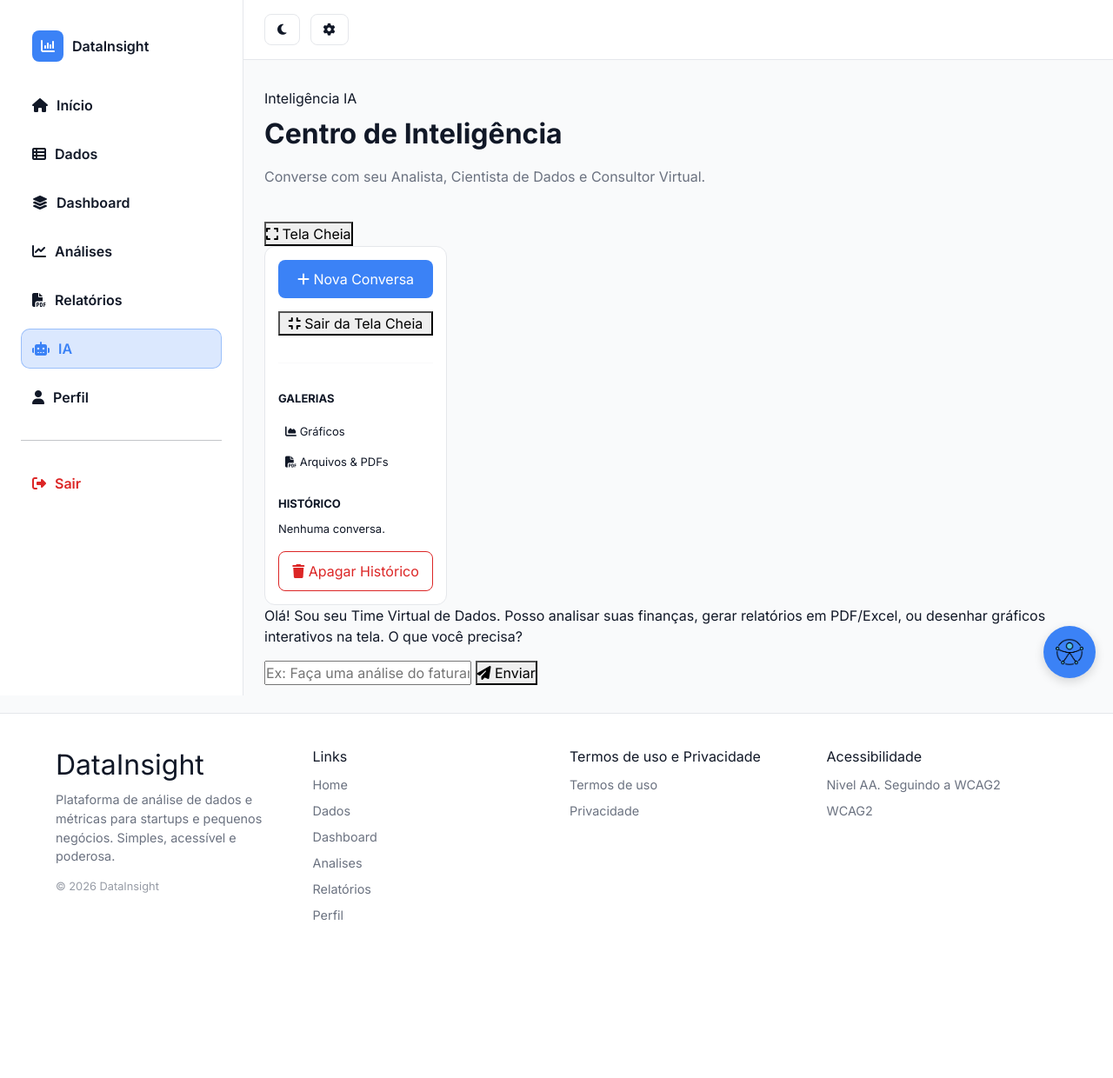
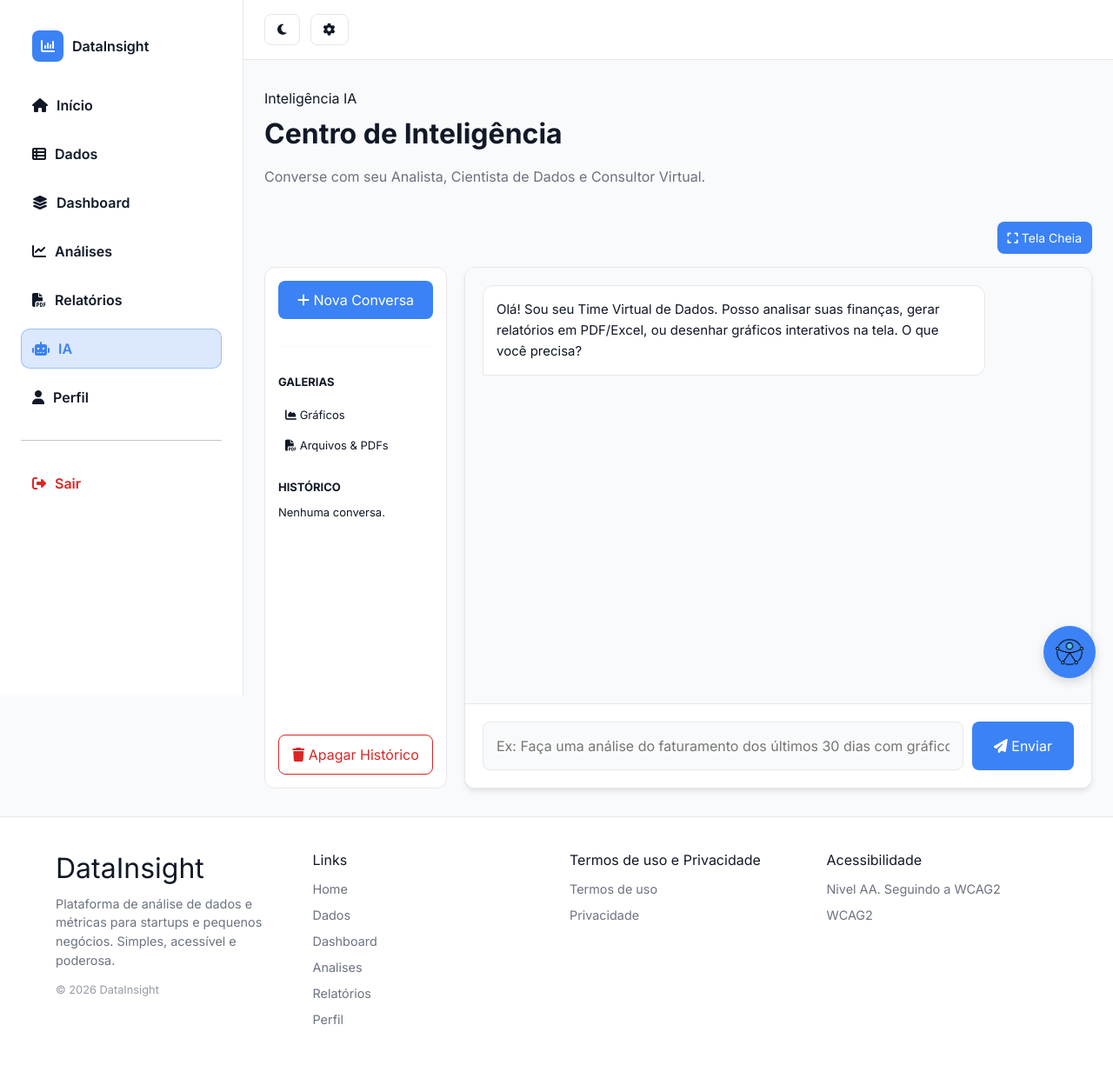
Before and after one commit to Ima23-d/-Projeto-Extensao_2.0, a Flask app: page /ia in a window 1280 px wide. Shown: the whole page at 87% size. Before the commit the page ends 1059 px from the top, so only its background shows below. Run offline with Flask 3, Linux system fonts and the light colour scheme; the visitor is signed in with stand-in values (Sample User, id 1); data that the repository does not hold is empty; some libraries are stand-ins or nearby versions.

Commit message:
Update estilo.css

```diff
--- a/static/css/estilo.css
+++ b/static/css/estilo.css
@@ -258,7 +258,8 @@ body {
 
 .campo-senha .entrada {
   width: 100%;
-  padding-right: 45px; /* Espaço para o ícone */
+  padding-right: 45px;
+  /* Espaço para o ícone */
 }
 
 .olho-senha {
@@ -299,6 +300,7 @@ body {
 .tema-escuro .navbar-custom .navbar-toggler-icon {
   filter: invert(1);
 }
+
 /* ============================
    BOTÕES
    ============================ */
@@ -453,6 +455,7 @@ body {
     height: 0 !important;
     opacity: 0;
   }
+
   to {
     opacity: 1;
   }
@@ -462,20 +465,44 @@ body {
   animation: chartBarSlideUp 0.8s ease-out forwards;
 }
 
-.chart-bar:nth-child(1) { animation-delay: 0.1s; }
-.chart-bar:nth-child(2) { animation-delay: 0.2s; }
-.chart-bar:nth-child(3) { animation-delay: 0.3s; }
-.chart-bar:nth-child(4) { animation-delay: 0.4s; }
-.chart-bar:nth-child(5) { animation-delay: 0.5s; }
-.chart-bar:nth-child(6) { animation-delay: 0.6s; }
-.chart-bar:nth-child(7) { animation-delay: 0.7s; }
-.chart-bar:nth-child(8) { animation-delay: 0.8s; }
+.chart-bar:nth-child(1) {
+  animation-delay: 0.1s;
+}
+
+.chart-bar:nth-child(2) {
+  animation-delay: 0.2s;
+}
+
+.chart-bar:nth-child(3) {
+  animation-delay: 0.3s;
+}
+
+.chart-bar:nth-child(4) {
+  animation-delay: 0.4s;
+}
+
+.chart-bar:nth-child(5) {
+  animation-delay: 0.5s;
+}
+
+.chart-bar:nth-child(6) {
+  animation-delay: 0.6s;
+}
+
+.chart-bar:nth-child(7) {
+  animation-delay: 0.7s;
+}
+
+.chart-bar:nth-child(8) {
+  animation-delay: 0.8s;
+}
 
 @keyframes fadeInList {
   from {
     opacity: 0;
     transform: translateX(-10px);
   }
+
   to {
     opacity: 1;
     transform: translateX(0);
@@ -486,17 +513,29 @@ body {
   animation: fadeInList 0.6s ease-out forwards;
 }
 
-.chart-list-item:nth-child(1) { animation-delay: 0.6s; }
-.chart-list-item:nth-child(2) { animation-delay: 0.8s; }
-.chart-list-item:nth-child(3) { animation-delay: 1s; }
+.chart-list-item:nth-child(1) {
+  animation-delay: 0.6s;
+}
+
+.chart-list-item:nth-child(2) {
+  animation-delay: 0.8s;
+}
+
+.chart-list-item:nth-child(3) {
+  animation-delay: 1s;
+}
 
 @keyframes floatBlob {
-  0%, 100% {
+
+  0%,
+  100% {
     transform: translate(0, 0);
   }
+
   33% {
     transform: translate(10px, -5px);
   }
+
   66% {
     transform: translate(-5px, 10px);
   }
@@ -596,7 +635,7 @@ body {
   align-items: center;
   gap: 10px;
   text-decoration: none;
-  color:var(--text);
+  color: var(--text);
 }
 
 .sidebar__header {
@@ -610,6 +649,7 @@ body {
   place-items: center;
   padding: 20px;
 }
+
 @media (min-width: 768px) {
   .autenticacao {
     padding: 20px 40px;
@@ -647,8 +687,10 @@ body {
 .autenticacao__links a {
   color: var(--primaria);
   text-decoration: none;
-  font-weight: 600; /* Deixa o link mais visível */
-  transition: opacity 0.2s;;
+  font-weight: 600;
+  /* Deixa o link mais visível */
+  transition: opacity 0.2s;
+  ;
 }
 
 .linha a {
@@ -656,7 +698,8 @@ body {
 }
 
 .autenticacao__links a:hover {
-  opacity: 0.8; /* Efeito visual ao passar o mouse */
+  opacity: 0.8;
+  /* Efeito visual ao passar o mouse */
   text-decoration: underline;
 }
 
@@ -988,6 +1031,7 @@ body {
     opacity: 0;
     transform: translateY(10px);
   }
+
   to {
     opacity: 1;
     transform: translateY(0);
@@ -2289,6 +2333,7 @@ table td {
     opacity: 0;
     transform: translateY(10px);
   }
+
   to {
     opacity: 1;
     transform: translateY(0);
@@ -2358,10 +2403,14 @@ table td {
 }
 
 @keyframes loadingBounce {
-  0%, 60%, 100% {
+
+  0%,
+  60%,
+  100% {
     opacity: 0.5;
     transform: translateY(0);
   }
+
   30% {
     opacity: 1;
     transform: translateY(-10px);
@@ -2525,3 +2574,218 @@ table td {
     grid-template-columns: 1fr;
   }
 }
+
+/* ============================
+   ANIMAÇÃO PULSE
+   ============================ */
+@keyframes pulse {
+  0% {
+    opacity: 1;
+  }
+
+  50% {
+    opacity: 0.5;
+  }
+
+  100% {
+    opacity: 1;
+  }
+}
+
+
+/* ============================
+   IA
+   ============================ */
+
+.page-ia-container {
+  display: flex;
+  flex-direction: column;
+  height: 75vh;
+  width: 100%;
+  transition: all 0.3s ease-in-out;
+}
+
+
+.page-ia-container.fullscreen {
+  position: fixed;
+  top: 0;
+  left: 0;
+  width: 100vw;
+  height: 100vh;
+  z-index: 10000;
+  background: var(--fundo);
+  padding: 20px;
+  gap: 20px;
+  flex-direction: row;
+}
+
+.page-ia-container.fullscreen .chat-sidebar {
+  height: calc(100vh - 40px);
+}
+
+.page-ia-container.fullscreen .chat-box {
+  height: calc(100vh - 40px);
+}
+
+
+.exit-fullscreen-btn {
+  background: var(--perigo);
+  color: white;
+  border: none;
+  padding: 10px;
+  border-radius: 8px;
+  cursor: pointer;
+  font-size: 14px;
+  width: 100%;
+  transition: 0.2s;
+  display: none;
+  margin-top: 10px;
+}
+
+.exit-fullscreen-btn:hover {
+  background: #dc2626;
+}
+
+.page-ia-container.fullscreen .exit-fullscreen-btn {
+  display: block;
+}
+
+.page-ia-container.fullscreen .fullscreen-btn {
+  display: none;
+}
+
+.fullscreen-btn {
+  background: var(--primaria);
+  color: white;
+  border: none;
+  padding: 8px 12px;
+  border-radius: 8px;
+  cursor: pointer;
+  transition: 0.2s;
+  font-size: 14px;
+}
+
+.fullscreen-btn:hover {
+  background: #2563EB;
+}
+
+.fullscreen-header {
+  display: flex;
+  justify-content: flex-end;
+  gap: 10px;
+  margin-bottom: 15px;
+}
+
+.chat-box {
+  flex: 1;
+  background: var(--cartao);
+  border-radius: 12px;
+  box-shadow: 0 4px 6px -1px rgba(0, 0, 0, 0.1);
+  display: flex;
+  flex-direction: column;
+  overflow: hidden;
+  border: 1px solid var(--borda);
+}
+
+.chat-messages {
+  flex: 1;
+  padding: 20px;
+  overflow-y: auto;
+  display: flex;
+  flex-direction: column;
+  gap: 20px;
+  background: var(--fundo);
+}
+
+.chat-msg {
+  max-width: 85%;
+  padding: 15px;
+  border-radius: 12px;
+  font-size: 15px;
+  line-height: 1.6;
+  word-wrap: break-word;
+}
+
+.chat-msg.user {
+  background-color: var(--primaria);
+  color: white;
+  align-self: flex-end;
+  border-bottom-right-radius: 2px;
+}
+
+.chat-msg.bot {
+  background-color: var(--cartao);
+  color: var(--texto);
+  align-self: flex-start;
+  border-bottom-left-radius: 2px;
+  border: 1px solid var(--borda);
+}
+
+.chat-msg table {
+  width: 100%;
+  border-collapse: collapse;
+  margin: 15px 0;
+  font-size: 14px;
+}
+
+.chat-msg th,
+.chat-msg td {
+  border: 1px solid var(--borda);
+  padding: 8px;
+  text-align: left;
+}
+
+.chat-msg th {
+  background-color: rgba(59, 130, 246, 0.1);
+}
+
+.chat-msg p {
+  margin-bottom: 8px;
+}
+
+.chat-msg p:last-child {
+  margin-bottom: 0;
+}
+
+.chat-input-area {
+  padding: 20px;
+  background: var(--cartao);
+  border-top: 1px solid var(--borda);
+  display: flex;
+  gap: 10px;
+}
+
+.chat-input-area input {
+  flex: 1;
+  padding: 15px;
+  border: 1px solid var(--borda);
+  border-radius: 8px;
+  font-size: 16px;
+  background: var(--fundo);
+  color: var(--texto);
+}
+
+.chat-input-area button {
+  padding: 0 25px;
+  background: var(--primaria);
+  color: white;
+  border: none;
+  border-radius: 8px;
+  cursor: pointer;
+  font-size: 16px;
+  transition: 0.2s;
+}
+
+.chat-input-area button:hover {
+  background: #2563EB;
+}
+
+.grafico-ia-render {
+  width: 100%;
+  min-height: 300px;
+  background: var(--cartao);
+  border-radius: 8px;
+  margin-top: 15px;
+  padding: 10px;
+  border: 1px solid var(--borda);
+}
```
Lines whose indentation alone changed are shown as unchanged.
